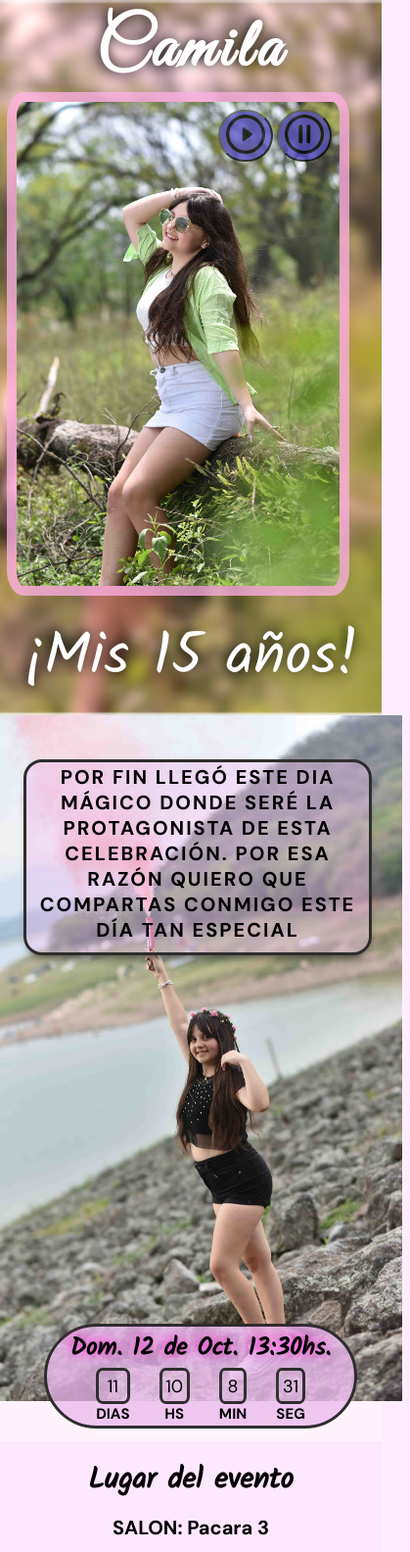
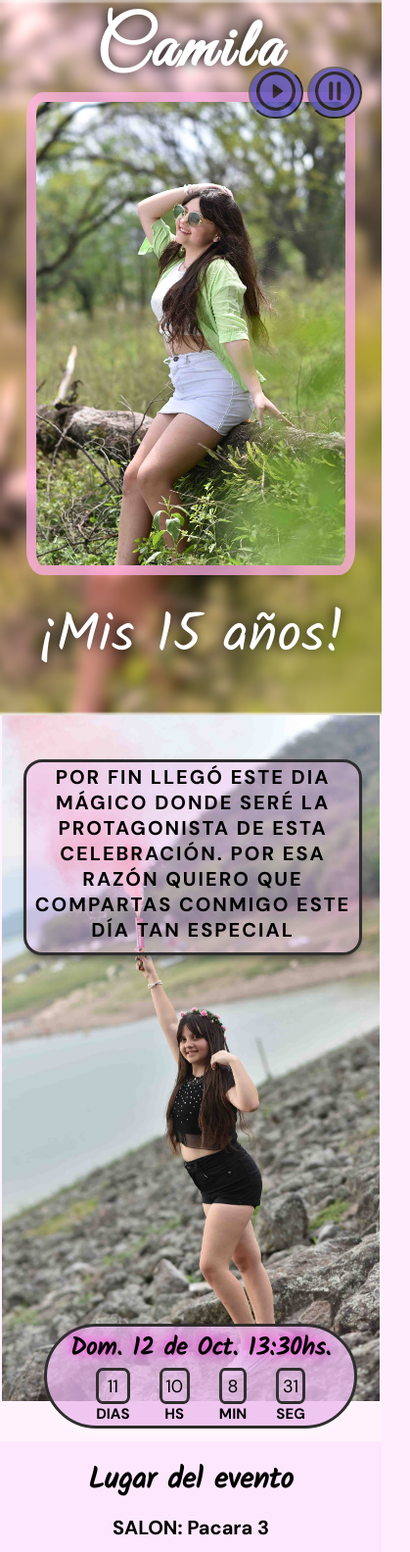
Before and after one commit to Charlydk/Tarjeta_Camila, a plain HTML site: page index.html in a window 390 px wide. Shown: the top 1584 px of the page at 98% size, 419 px wide, since content can reach past the window. Drawn offline with Linux system fonts and the light colour scheme.

Commit message:
correccion5 - cambio de fotos y ajustes de pixeles

```diff
--- a/assets/css/mobile.css
+++ b/assets/css/mobile.css
@@ -44,7 +44,7 @@ header{
     flex-direction: column;
     /* justify-content: center; */
     width: 100%;
-    min-width: 390px;
+    min-width: 320px;
     height: 730px;
     /* align-items: center;
     text-align: center; */
@@ -61,9 +61,10 @@ header{
     header img {
     width: 350px;
     /* height: 200%px; */
+    max-width: 336px;
     margin-top: 30px;
     margin-bottom: 30px;
-    margin-left: -26px;
+    /* margin-left: -26px; */
     border: 10px solid rgba(255, 176, 229, 0.76);
     border-radius: 5%;
 }
@@ -97,7 +98,7 @@ header{
 
 .header--title-container p{
     margin-top: 5px;
-    font-size: 6rem;
+    font-size: 5.5rem;
     font-weight: 500px;
     line-height: 5rem;
     color: rgb(255, 255, 255);
@@ -121,7 +122,7 @@ main{
 
 .main-exchange-container{
     width: 100%;
-    min-width: 390px;
+    min-width: 320px;
     height: auto;
     padding-bottom: 0px;
     text-align: center;
@@ -129,8 +130,8 @@ main{
 
 
 .main-exchange-container .backgroundImg {
-    width: 100%;
-    min-width: 411px;
+    width: 99%;
+    min-width: 320px;
     height: 700px;
     margin: 0 auto;
     margin-bottom: 50px;
@@ -217,7 +218,7 @@ h2{
     position: absolute;
     display: block;
     width: 750px;
-    max-width: 356px;
+    max-width: 346px;
     height: 200px;
     margin: 19px -9px;
     padding: 2px 2px;
@@ -499,10 +500,10 @@ h2{
 
 .main-info--container--5{
     position: absolute;
-    width: 100%;
+    width: 99%;
     min-width: 320px;
     height: 85%;
-    padding: 71px 26px;
+    padding: 53px 5px;
     margin-top: 419rem;
     background-color: rgb(255, 255, 255);
     background-image: url("https://us.123rf.com/450wm/peekeedee1/peekeedee11907/peekeedee1190700394/127591880-textura-o-fondo-de-tabl%C3%B3n-de-madera-de-color-rosa-pastel-de-color-rosa-pastel-fondo-o-textura-de.jpg");
@@ -547,13 +548,13 @@ h2{
 }
 
 .main-info--container--6 .backgroundImg-6 {
-    width: 115%;
-    min-width: 411px;
+    width: 100%;
+    min-width: 320px;
     height: 700px;
-    margin: 0 -17px;
+    margin: 0 1px;
     margin-bottom: -335px;
     /* margin-right: 8px; */
-    background-image: url("../img/BHS_3597.jpg");
+    background-image: url("../img/BHS_3288.jpg");
     background-position: right;
     background-repeat: no-repeat;
     background-size: cover;
@@ -567,7 +568,7 @@ h2{
 .main-info--container--7{
     position: absolute;
     width: 100%;
-    min-width: 100px;
+    min-width: 320px;
     height: auto;
     padding: 20px 20px;
     margin: 10px;
@@ -601,8 +602,8 @@ h2{
 	padding: 3px 6px; /* Relleno del boton */
 	position: fixed;
 	/* bottom: 89px; */
-    top: 107px;
-    right: 253px;
+    top: 8px;
+    right: 104px;
 	transition: all 300ms ease 0ms;
 	box-shadow: 0px 8px 15px rgba(0, 0, 0, 0.1);
 	z-index: 99;
@@ -623,8 +624,8 @@ h2{
 		font-size: 14px;
 		padding: 3px 6px;
 		/* bottom: 89px; */
-	    right: 111px;
-    top: 112px;
+	    right: 80px;
+    top: 68px;
 	}
 }
 
@@ -640,8 +641,8 @@ h2{
 	padding: 3px 6px; /* Relleno del boton */
 	position: fixed;
 	/* bottom: 23px; */
-    top: 107px;
-    right: 187px;
+    top: 8px;
+    right: 45px;
 	transition: all 300ms ease 0ms;
 	box-shadow: 0px 8px 15px rgba(0, 0, 0, 0.1);
 	z-index: 99;
@@ -663,7 +664,7 @@ h2{
 		font-size: 14px;
 		padding: 3px 6px;
 		/* bottom: 23px; */
-		right: 51px;
-    top: 112px;
+		right: 20px;
+    top: 68px;
 	}
 }
```
